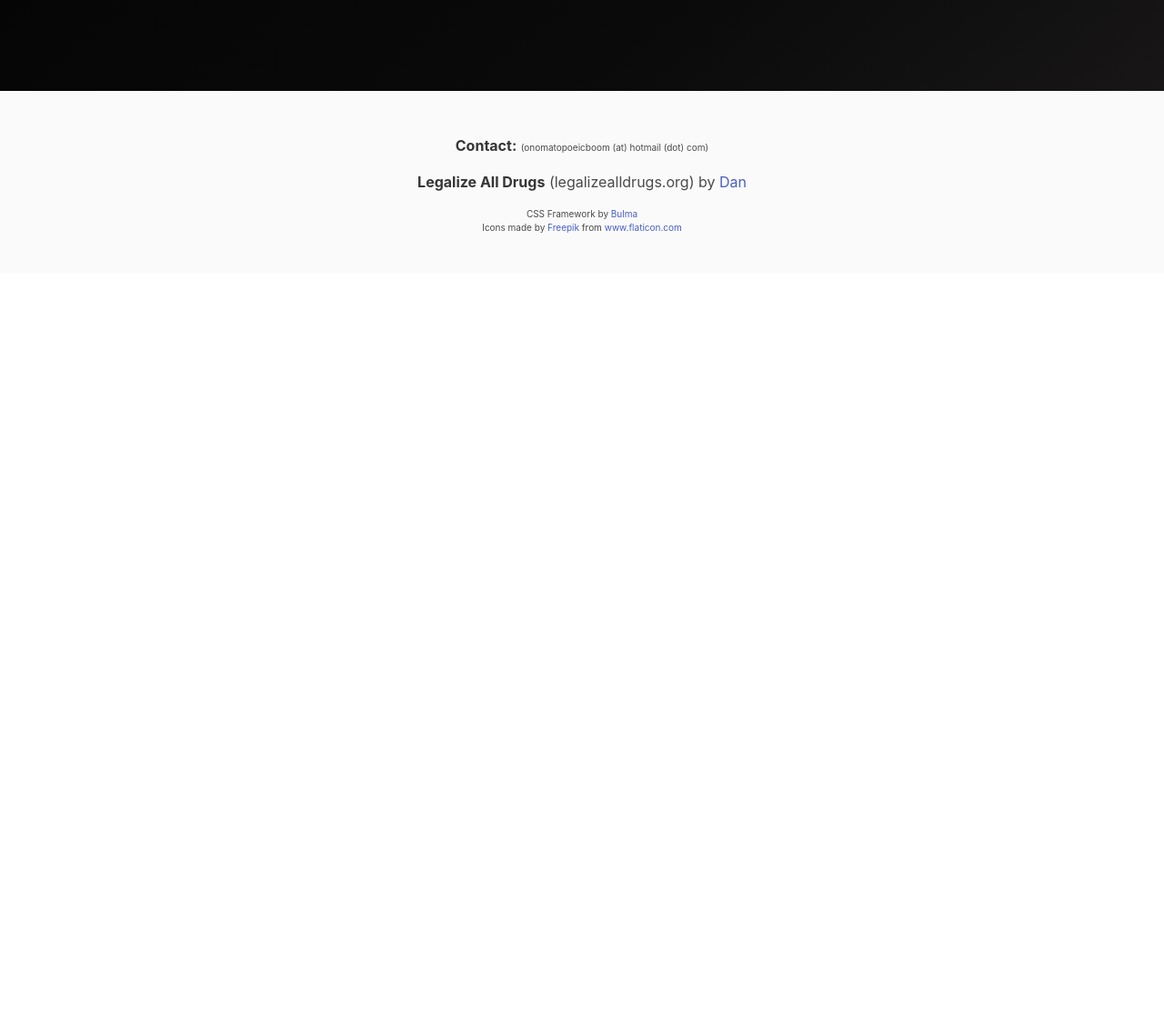
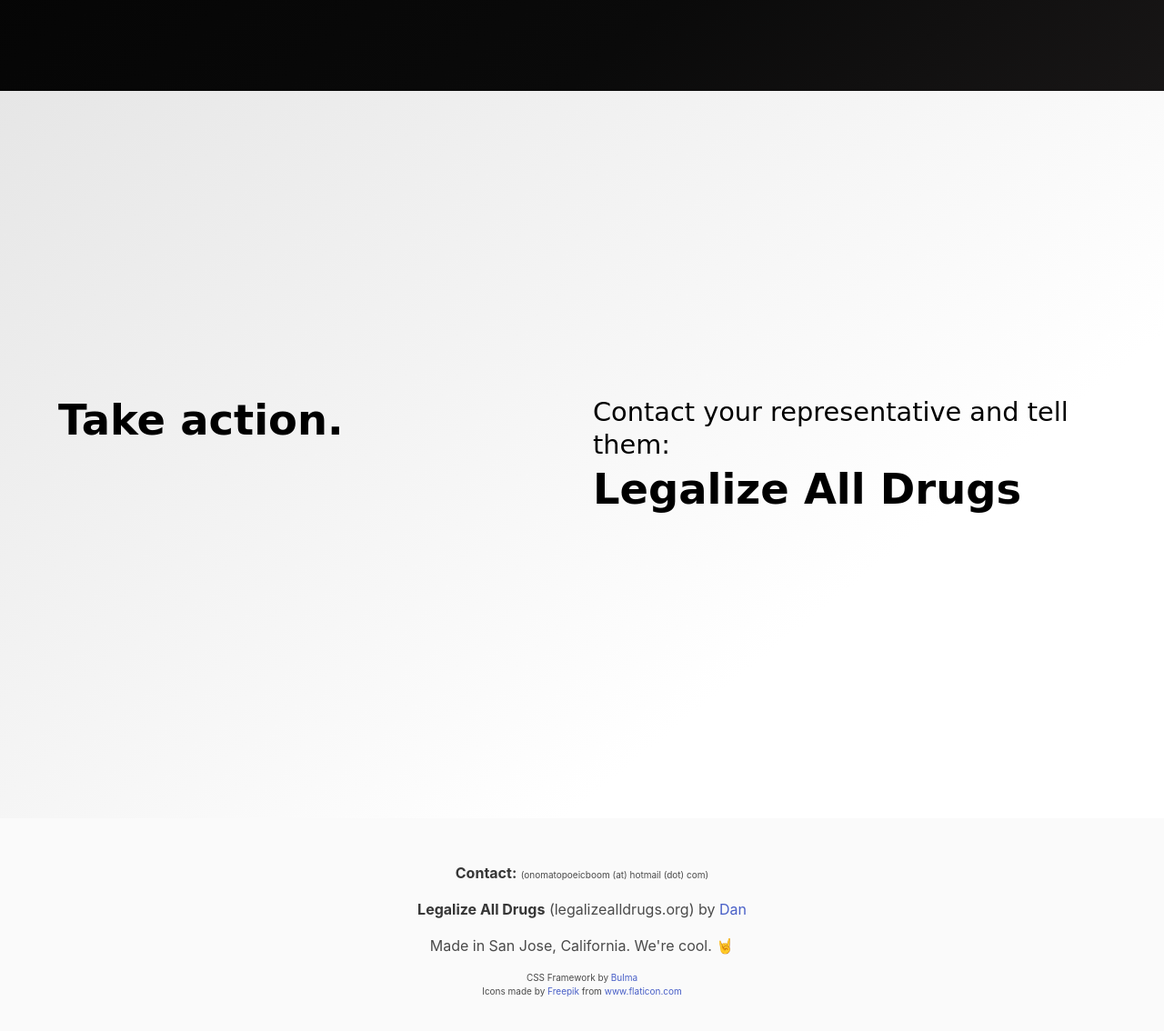
Before and after one commit to legalizealldrugs/legalizealldrugs.github.io, a plain HTML site: page index.html in a window 1280 px wide. Shown: the part 3900-5034 px from the top of the page at 91% size. Before the commit the page ends 4200 px from the top, so only its background shows below. Drawn offline with nearby package versions, Linux system fonts and the light colour scheme; a web font is replaced by a local one.

Commit message:
final final probably

```diff
--- a/index.html
+++ b/index.html
@@ -142,13 +142,32 @@
     </div>
 </section>
 
+<section class="hero is-fullheight is-white is-bold">
+    <div class="hero-body">
+        <div class="container">
+            <div class="columns is-centered">
+                <div class="column">
+                    <h1 class="title info-heading">Take action.</h1>
+                </div>
+                <div class="column">
+                        <h2 class="subtitle info-subheading">Contact your representative and tell them:</h2>
+                        <h1 class="title info-heading">Legalize All Drugs</h1>
+                    </div>
+            </div>
+
+        </div>
+    </div>
+</section>
+
 <footer class="footer" style="padding-bottom: 42px;">
     <div class="content has-text-centered">
-            <p><strong>Contact:</strong> <span style="font-size: 10px">(onomatopoeicboom (at) hotmail (dot) com)</span></p>
+        <p><strong>Contact:</strong> <span style="font-size: 10px">(onomatopoeicboom (at) hotmail (dot) com)</span></p>
+        <p>
+            <strong>Legalize All Drugs</strong> (legalizealldrugs.org) by <a
+                href="https://github.com/extraconcentratedjuice">Dan</a>
+        </p>
 
-        <p>
-            <strong>Legalize All Drugs</strong> (legalizealldrugs.org) by <a href="https://github.com/extraconcentratedjuice">Dan</a>
-        </p>
+        <p>Made in San Jose, California. We're cool. 🤘</p>
         <div>
         </div>
         <div style="font-size: 10px;">CSS Framework by <a href="https://bulma.io/" title="Bulma">Bulma</a></div>
```
